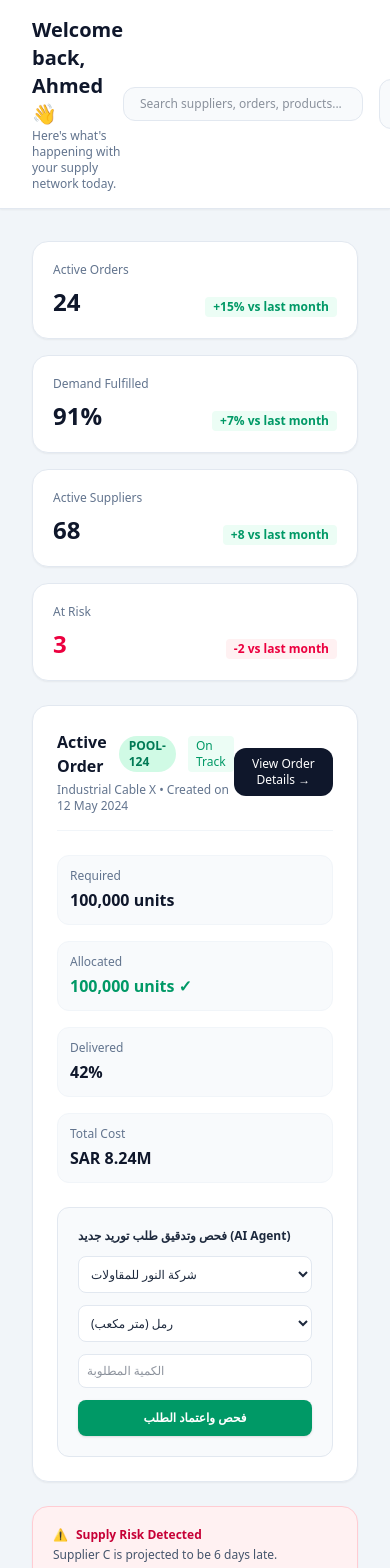
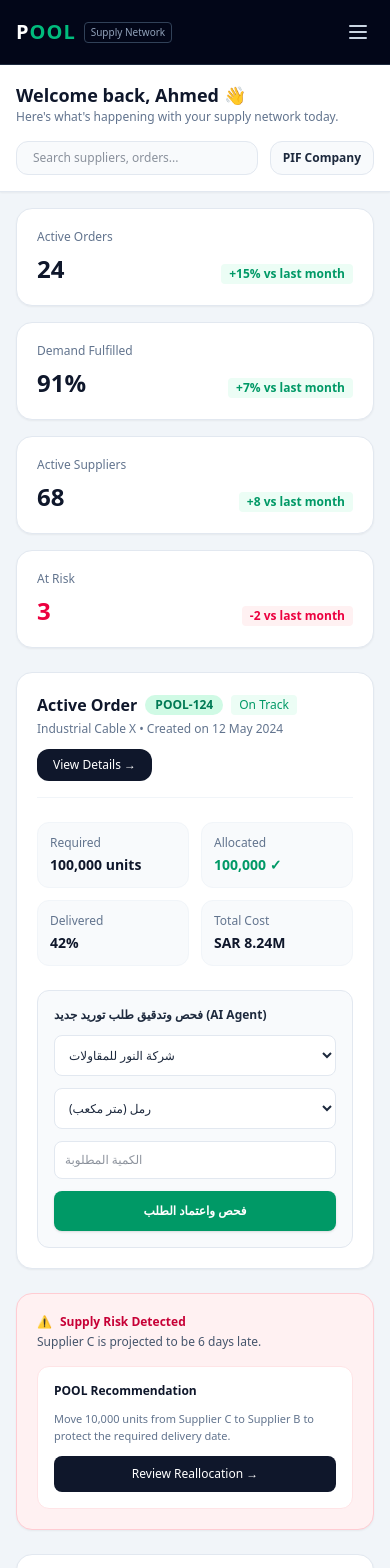
Before and after one commit to hassanarafa/company_ai_agent, a Vue app: page / in a window 390 px wide. Shown: the top 1568 px of the page. Built offline with nearby package versions, Linux system fonts and the light colour scheme.

Commit message:
some changes

```diff
--- a/src/components/HelloWorld.vue
+++ b/src/components/HelloWorld.vue
@@ -1,17 +1,33 @@
 <template>
-  <div class="min-h-screen bg-slate-100 text-slate-800 font-sans flex" dir="ltr">
+  <div class="min-h-screen bg-slate-100 text-slate-800 font-sans flex flex-col md:flex-row" dir="ltr">
 
-    <!-- القائمة الجانبية (Sidebar) -->
-    <aside
-      class="w-64 bg-slate-950 text-slate-300 flex flex-col justify-between hidden md:flex border-r border-slate-800">
+    <div class="md:hidden bg-slate-950 text-white p-4 flex justify-between items-center border-b border-slate-800">
+      <div class="flex items-center gap-2">
+        <span class="text-xl font-black tracking-wider">P<span class="text-emerald-500">OOL</span></span>
+        <span class="text-[10px] text-slate-400 border border-slate-700 px-1.5 py-0.5 rounded">Supply Network</span>
+      </div>
+      <button @click="mobileMenuOpen = !mobileMenuOpen" class="text-slate-300 focus:outline-none p-1">
+        <svg class="w-6 h-6" fill="none" stroke="currentColor" viewBox="0 0 24 24">
+          <path stroke-linecap="round" stroke-linejoin="round" stroke-width="2" d="M4 6h16M4 12h16M4 18h16"></path>
+        </svg>
+      </button>
+    </div>
+
+    <aside :class="[
+      'fixed inset-y-0 left-0 z-50 w-64 bg-slate-950 text-slate-300 flex flex-col justify-between border-r border-slate-800 transition-transform duration-300 ease-in-out md:static md:translate-x-0',
+      mobileMenuOpen ? 'translate-x-0' : '-translate-x-full'
+    ]">
       <div>
-        <!-- الشعار -->
-        <div class="p-6 flex items-center gap-2">
+        <div class="p-6 hidden md:flex items-center gap-2">
           <span class="text-xl font-black text-white tracking-wider">P<span class="text-emerald-500">OOL</span></span>
           <span class="text-[10px] text-slate-400 border border-slate-700 px-1.5 py-0.5 rounded">Supply Network</span>
         </div>
 
-        <!-- الروابط -->
+        <div class="p-4 flex justify-between items-center md:hidden border-b border-slate-900">
+          <span class="font-bold text-white">Menu</span>
+          <button @click="mobileMenuOpen = false" class="text-slate-400 hover:text-white">✕</button>
+        </div>
+
         <nav class="mt-4 px-3 space-y-1">
           <a href="#"
             class="flex items-center gap-3 px-4 py-3 bg-emerald-500/10 text-emerald-400 font-medium rounded-xl border border-emerald-500/20">
@@ -41,42 +57,40 @@
         </nav>
       </div>
 
-      <!-- البروفایل في أسفل القائمة -->
       <div class="p-4 border-t border-slate-900 flex items-center justify-between">
         <div class="flex items-center gap-3">
-          <div class="w-10 h-10 rounded-full bg-slate-800 flex items-center justify-center font-bold text-white">AH
-          </div>
-          <div>
-            <h4 class="text-xs font-bold text-white">Ahmed Al-Harthi</h4>
-            <p class="text-[10px] text-slate-400">Procurement Manager</p>
+          <div
+            class="w-10 h-10 rounded-full bg-slate-800 flex items-center justify-center font-bold text-white shrink-0">
+            AH</div>
+          <div class="overflow-hidden">
+            <h4 class="text-xs font-bold text-white truncate">Ahmed Al-Harthi</h4>
+            <p class="text-[10px] text-slate-400 truncate">Procurement Manager</p>
           </div>
         </div>
       </div>
     </aside>
 
-    <!-- المحتوى الرئيسي (Main Content) -->
+    <div v-if="mobileMenuOpen" @click="mobileMenuOpen = false" class="fixed inset-0 bg-black/50 z-40 md:hidden"></div>
+
     <main class="flex-1 flex flex-col min-w-0 overflow-y-auto">
 
-      <!-- الهيدر العلوي -->
-      <header class="bg-white border-b border-slate-200 px-8 py-4 flex justify-between items-center shadow-xs">
+      <header
+        class="bg-white border-b border-slate-200 p-4 md:px-8 md:py-4 flex flex-col md:flex-row justify-between items-start md:items-center gap-4 shadow-xs">
         <div>
-          <h1 class="text-xl font-bold text-slate-900">Welcome back, Ahmed 👋</h1>
+          <h1 class="text-lg md:text-xl font-bold text-slate-900">Welcome back, Ahmed 👋</h1>
           <p class="text-xs text-slate-500">Here's what's happening with your supply network today.</p>
         </div>
-        <div class="flex items-center gap-4">
-          <input type="text" placeholder="Search suppliers, orders, products..."
-            class="bg-slate-50 border border-slate-200 rounded-xl px-4 py-2 text-xs w-64 focus:outline-none focus:border-emerald-500">
-          <div
-            class="bg-slate-50 border border-slate-200 px-3 py-2 rounded-xl text-xs font-semibold flex items-center gap-2">
+        <div class="flex items-center gap-3 w-full md:w-auto">
+          <input type="text" placeholder="Search suppliers, orders..."
+            class="bg-slate-50 border border-slate-200 rounded-xl px-4 py-2 text-xs w-full md:w-64 focus:outline-none focus:border-emerald-500">
+          <div class="bg-slate-50 border border-slate-200 px-3 py-2 rounded-xl text-xs font-semibold shrink-0">
             <span>PIF Company</span>
           </div>
         </div>
       </header>
 
-      <!-- محتوى لوحة القيادة -->
-      <div class="p-8 space-y-6">
+      <div class="p-4 md:p-8 space-y-6">
 
-        <!-- البطاقات العلوية للإحصائيات (KPI Cards) -->
         <div class="grid grid-cols-1 sm:grid-cols-2 lg:grid-cols-4 gap-4">
           <div class="bg-white p-5 rounded-2xl border border-slate-200 shadow-xs">
             <p class="text-xs text-slate-500 font-medium">Active Orders</p>
@@ -110,14 +124,13 @@
           </div>
         </div>
 
-        <!-- القسم الأوسط: تفاصيل الطلب النشط وتحذير المخاطر -->
         <div class="grid grid-cols-1 lg:grid-cols-3 gap-6">
 
-          <!-- تفاصيل الطلب (Active Order) -->
-          <div class="lg:col-span-2 bg-white p-6 rounded-2xl border border-slate-200 shadow-xs space-y-6">
-            <div class="flex justify-between items-center border-b border-slate-100 pb-4">
+          <div class="lg:col-span-2 bg-white p-5 md:p-6 rounded-2xl border border-slate-200 shadow-xs space-y-6">
+            <div
+              class="flex flex-col sm:flex-row justify-between items-start sm:items-center border-b border-slate-100 pb-4 gap-3">
               <div>
-                <div class="flex items-center gap-3">
+                <div class="flex flex-wrap items-center gap-2">
                   <h2 class="font-bold text-slate-900">Active Order</h2>
                   <span
                     class="text-xs font-bold text-emerald-700 bg-emerald-100 px-2.5 py-0.5 rounded-full">POOL-124</span>
@@ -127,51 +140,49 @@
               </div>
               <button
                 class="bg-slate-900 text-white text-xs px-4 py-2 rounded-xl font-medium hover:bg-slate-800 transition">View
-                Order Details →</button>
+                Details →</button>
             </div>
 
-            <div class="grid grid-cols-1 md:grid-cols-4 gap-4 text-xs">
+            <div class="grid grid-cols-2 sm:grid-cols-4 gap-3 text-xs">
               <div class="bg-slate-50 p-3 rounded-xl border border-slate-100">
                 <span class="text-slate-500">Required</span>
-                <p class="text-base font-bold text-slate-900 mt-1">100,000 units</p>
+                <p class="text-sm md:text-base font-bold text-slate-900 mt-1">100,000 units</p>
               </div>
               <div class="bg-slate-50 p-3 rounded-xl border border-slate-100">
                 <span class="text-slate-500">Allocated</span>
-                <p class="text-base font-bold text-emerald-600 mt-1">100,000 units ✓</p>
+                <p class="text-sm md:text-base font-bold text-emerald-600 mt-1">100,000 ✓</p>
               </div>
               <div class="bg-slate-50 p-3 rounded-xl border border-slate-100">
                 <span class="text-slate-500">Delivered</span>
-                <p class="text-base font-bold text-slate-900 mt-1">42%</p>
+                <p class="text-sm md:text-base font-bold text-slate-900 mt-1">42%</p>
               </div>
               <div class="bg-slate-50 p-3 rounded-xl border border-slate-100">
                 <span class="text-slate-500">Total Cost</span>
-                <p class="text-base font-bold text-slate-900 mt-1">SAR 8.24M</p>
+                <p class="text-sm md:text-base font-bold text-slate-900 mt-1">SAR 8.24M</p>
               </div>
             </div>
 
-            <!-- نموذج تقديم طلب مواد البناء الخاص بك -->
-            <div class="bg-slate-50 p-5 rounded-xl border border-slate-200 mt-4">
+            <div class="bg-slate-50 p-4 md:p-5 rounded-xl border border-slate-200 mt-4">
               <h3 class="font-bold text-xs text-slate-800 mb-3">فحص وتدقيق طلب توريد جديد (AI Agent)</h3>
-              <form @submit.prevent="submitOrder" class="grid grid-cols-1 md:grid-cols-3 gap-3">
+              <form @submit.prevent="submitOrder" class="grid grid-cols-1 sm:grid-cols-3 gap-3">
                 <select v-model="form.company"
-                  class="bg-white border border-slate-200 rounded-lg p-2 text-xs text-slate-800">
+                  class="bg-white border border-slate-200 rounded-lg p-2.5 text-xs text-slate-800">
                   <option>شركة النور للمقاولات</option>
                   <option>شركة البناء الحديث</option>
                 </select>
                 <select v-model="form.material"
-                  class="bg-white border border-slate-200 rounded-lg p-2 text-xs text-slate-800">
+                  class="bg-white border border-slate-200 rounded-lg p-2.5 text-xs text-slate-800">
                   <option value="رمل">رمل (متر مكعب)</option>
                   <option value="زلط">زلط (متر مكعب)</option>
                 </select>
                 <input type="number" v-model="form.qty" placeholder="الكمية المطلوبة"
-                  class="bg-white border border-slate-200 rounded-lg p-2 text-xs text-slate-800">
+                  class="bg-white border border-slate-200 rounded-lg p-2.5 text-xs text-slate-800">
                 <button type="submit" :disabled="loading"
-                  class="md:col-span-3 bg-emerald-600 hover:bg-emerald-500 text-white font-bold py-2.5 rounded-lg text-xs transition shadow-sm">
+                  class="sm:col-span-3 bg-emerald-600 hover:bg-emerald-500 text-white font-bold py-3 rounded-lg text-xs transition shadow-sm">
                   {{ loading ? 'جاري التحقق عبر AI Agent...' : 'فحص واعتماد الطلب' }}
                 </button>
               </form>
 
-              <!-- نتيجة الـ AI -->
               <div v-if="agentResponse"
                 class="mt-3 p-3 bg-white border border-emerald-200 rounded-lg text-xs text-slate-700">
                 <strong class="text-emerald-700">قرار النظام:</strong> {{ agentResponse }}
@@ -180,7 +191,6 @@
 
           </div>
 
-          <!-- بطاقة المخاطر والتوصيات (Risk & Recommendations) -->
           <div class="space-y-6">
             <div class="bg-rose-50 border border-rose-200 p-5 rounded-2xl shadow-xs">
               <div class="flex items-center gap-2 text-rose-700 font-bold text-xs mb-1">
@@ -193,7 +203,7 @@
                 <p class="text-[11px] text-slate-500">Move 10,000 units from Supplier C to Supplier B to protect the
                   required delivery date.</p>
                 <button
-                  class="w-full bg-slate-900 text-white text-xs py-2 rounded-lg font-medium hover:bg-slate-800 transition">Review
+                  class="w-full bg-slate-900 text-white text-xs py-2.5 rounded-lg font-medium hover:bg-slate-800 transition">Review
                   Reallocation →</button>
               </div>
             </div>
@@ -232,6 +242,7 @@
 <script setup>
 import { ref } from 'vue'
 
+const mobileMenuOpen = ref(false)
 const form = ref({
   company: 'شركة النور للمقاولات',
   material: 'رمل',
@@ -246,7 +257,6 @@ const submitOrder = async () => {
   loading.value = true
   agentResponse.value = ''
 
-  // محاكاة الاتصال بنظام الذكاء الاصطناعي
   setTimeout(() => {
     agentResponse.value = `تمت مراجعة الطلب لـ [${form.value.company}]. الكمية المطلوبة (${form.value.qty} متر من ${form.value.material}) مطابقة للحصة ومتاحة في المخزون الرئيسي. تمت الموافقة آلياً.`
     loading.value = false
```
